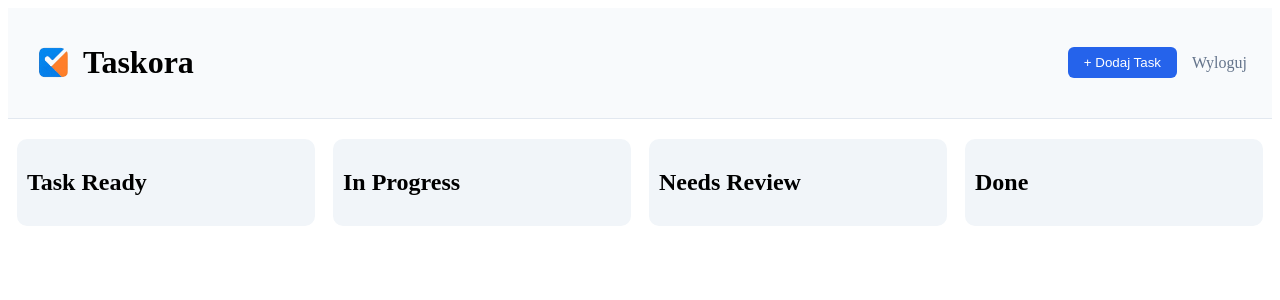
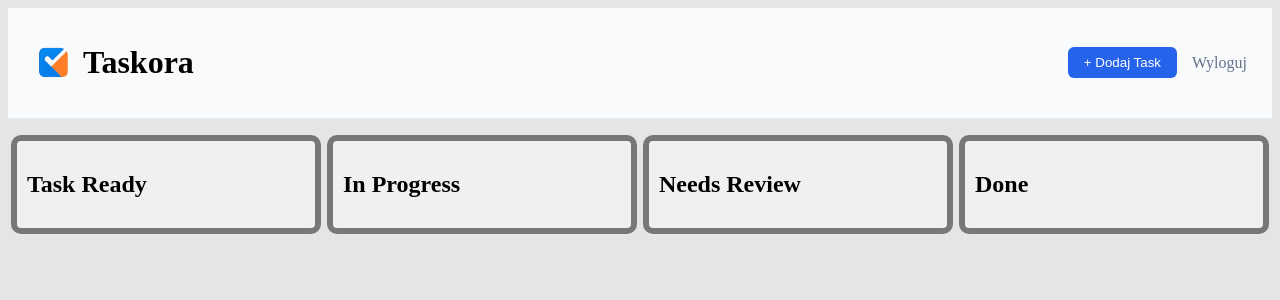
Before and after one commit to DamJanJot/taskora, a PHP site: page / in a window 1280 px wide. Shown: the top 300 px of the page. Run offline with PHP 8.4, Linux system fonts and the light colour scheme; the visitor is signed in with stand-in values (Sample User, id 1); data that the repository does not hold is empty.

Commit message:
update style.css

```diff
--- a/assets/css/style.css
+++ b/assets/css/style.css
@@ -1,20 +1,35 @@
+body {
+  background-color: rgba(0, 0, 0, 0.1);
+}
+
+
 .board {
   display: flex;
   justify-content: space-around;
-  margin-top: 20px;
+  margin-top: 16px;
+
+  box-shadow: #212529b2 0 4px 8px rgba(0, 0, 0, 0.562);
 }
+
 .column {
-  background: #f1f5f9;
+ /* background: #f1f5f9; */
+
+background-color: #ffffff69;
   padding: 10px;
   border-radius: 10px;
   width: 22%;
+  border: rgba(0, 0, 0, 0.5) 6px solid;
+  box-shadow: #212529b2 0 4px 8px rgba(0, 0, 0, 0.562);
 }
+
 .task {
   background: white;
   border-radius: 8px;
   padding: 10px;
   margin-bottom: 10px;
   box-shadow: 0 2px 5px rgba(0,0,0,0.1);
+border: 2px solid rgba(0, 85, 141, 0.137);
+
 }
 .task-actions {
   margin-top: 8px;
@@ -44,10 +59,6 @@
   border-radius: 6px;
   cursor: pointer;
 }
-
-
-
-
 
 
 
```
